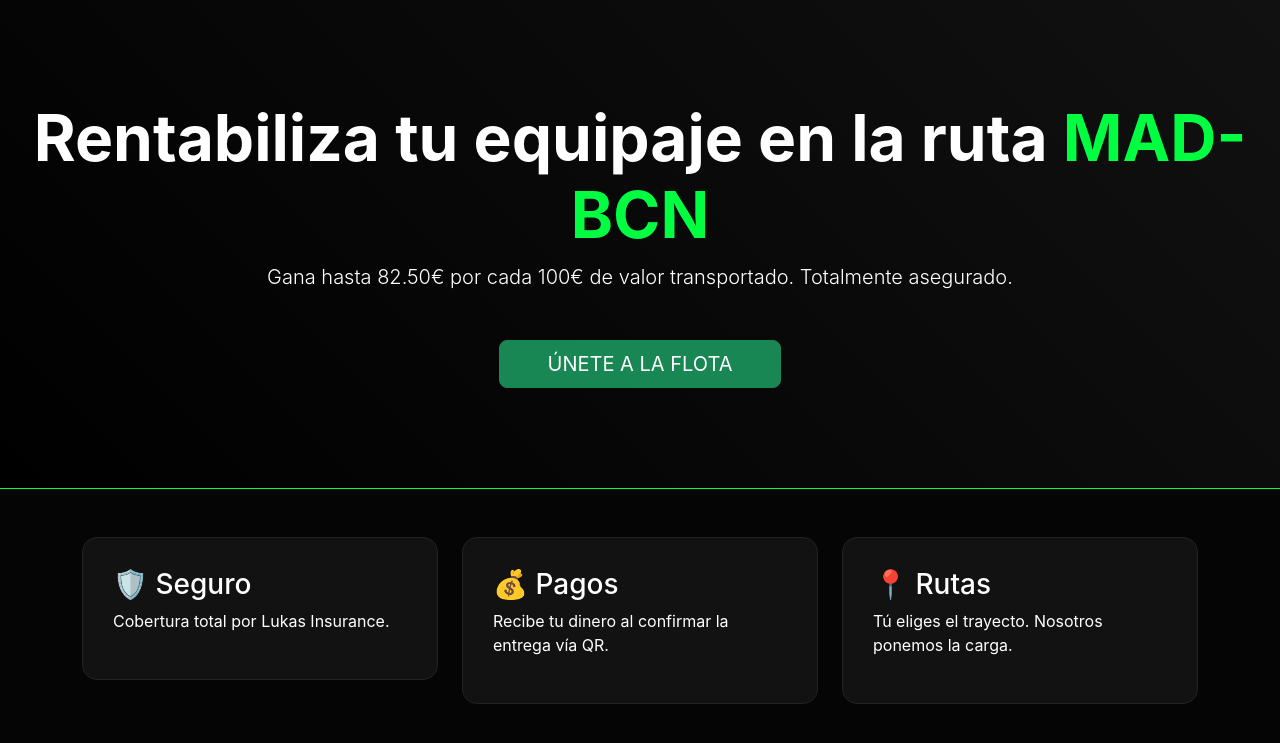
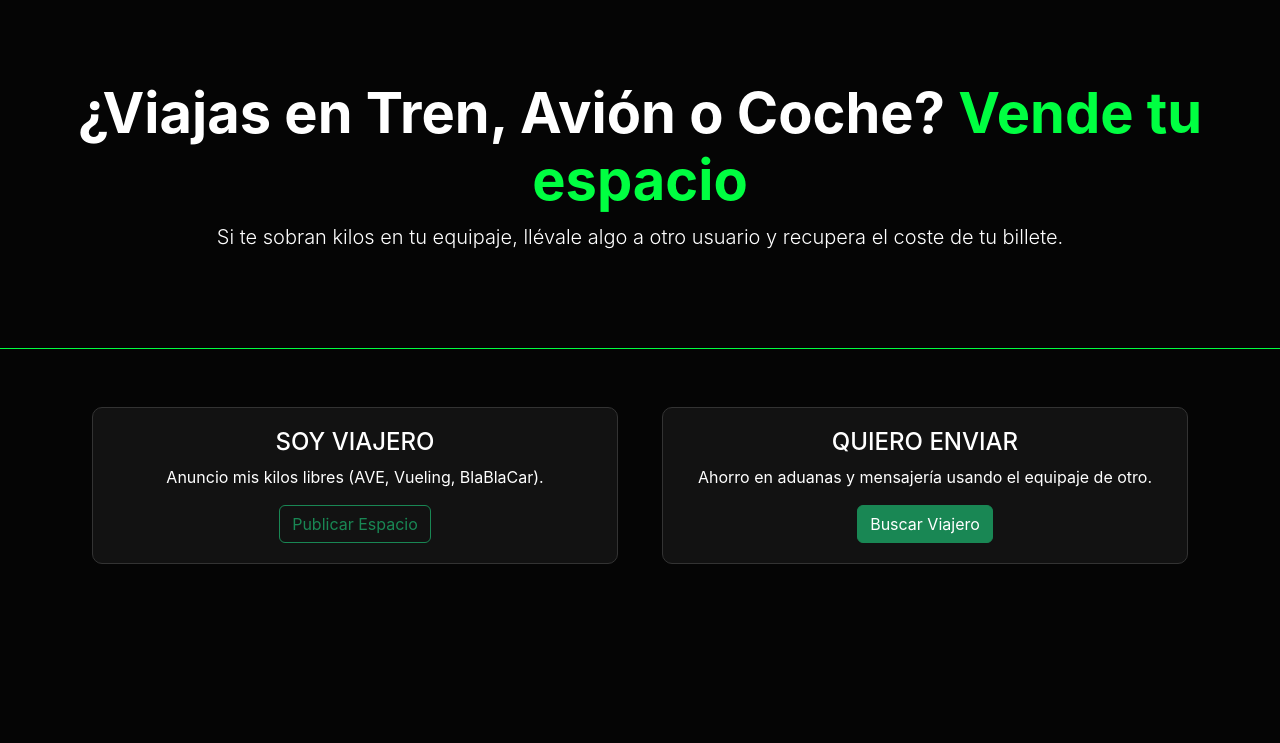
Before and after one commit to xexeu84/voyagers, a Python web app: template templates/index.html in a window 1280 px wide. Shown: the top 743 px of the page. Run offline with Jinja, Linux system fonts and the light colour scheme; the template is opened without the code that fills it, so the values that code supplies are empty.

Commit message:
PIVOT: Ajustando modelo a intercambio de espacio en equipaje P2P.

```diff
--- a/templates/index.html
+++ b/templates/index.html
@@ -2,33 +2,35 @@
 <html lang="es">
 <head>
     <meta charset="UTF-8">
-    <title>Gana dinero viajando | Voyagers 2026</title>
+    <title>Voyagers | Monetiza tu maleta</title>
     <link rel="stylesheet" href="https://cdn.jsdelivr.net/npm/bootstrap@5.3.0/dist/css/bootstrap.min.css">
     <style>
         body { background: #050505; color: white; font-family: 'Inter', sans-serif; }
-        .hero { padding: 100px 20px; text-align: center; background: linear-gradient(45deg, #000, #111); border-bottom: 1px solid #00ff41; }
         .accent { color: #00ff41; }
-        .card-custom { background: #121212; border: 1px solid #222; padding: 30px; border-radius: 15px; }
+        .hero { padding: 80px 20px; text-align: center; border-bottom: 1px solid #00ff41; }
+        .card-p2p { background: #121212; border: 1px solid #333; padding: 20px; margin: 10px; border-radius: 10px; }
     </style>
 </head>
 <body>
     <div class="hero">
-        <h1 class="display-3 fw-bold">Rentabiliza tu equipaje en la ruta <span class="accent">MAD-BCN</span></h1>
-        <p class="lead">Gana hasta 82.50€ por cada 100€ de valor transportado. Totalmente asegurado.</p>
-        <div class="mt-5">
-            <button class="btn btn-success btn-lg px-5" onclick="alert('Próximamente: App para Android/iOS')">ÚNETE A LA FLOTA</button>
-        </div>
+        <h1 class="display-4 fw-bold">¿Viajas en Tren, Avión o Coche? <span class="accent">Vende tu espacio</span></h1>
+        <p class="lead">Si te sobran kilos en tu equipaje, llévale algo a otro usuario y recupera el coste de tu billete.</p>
     </div>
-    <div class="container my-5">
+    <div class="container text-center my-5">
         <div class="row">
-            <div class="col-md-4">
-                <div class="card-custom"><h3>🛡️ Seguro</h3><p>Cobertura total por Lukas Insurance.</p></div>
+            <div class="col-md-6">
+                <div class="card-p2p">
+                    <h4>SOY VIAJERO</h4>
+                    <p>Anuncio mis kilos libres (AVE, Vueling, BlaBlaCar).</p>
+                    <button class="btn btn-outline-success">Publicar Espacio</button>
+                </div>
             </div>
-            <div class="col-md-4">
-                <div class="card-custom"><h3>💰 Pagos</h3><p>Recibe tu dinero al confirmar la entrega vía QR.</p></div>
-            </div>
-            <div class="col-md-4">
-                <div class="card-custom"><h3>📍 Rutas</h3><p>Tú eliges el trayecto. Nosotros ponemos la carga.</p></div>
+            <div class="col-md-6">
+                <div class="card-p2p">
+                    <h4>QUIERO ENVIAR</h4>
+                    <p>Ahorro en aduanas y mensajería usando el equipaje de otro.</p>
+                    <button class="btn btn-success">Buscar Viajero</button>
+                </div>
             </div>
         </div>
     </div>
```
Also changed, not shown: core/legal/finance_engine.py (+8 -10 lines).
